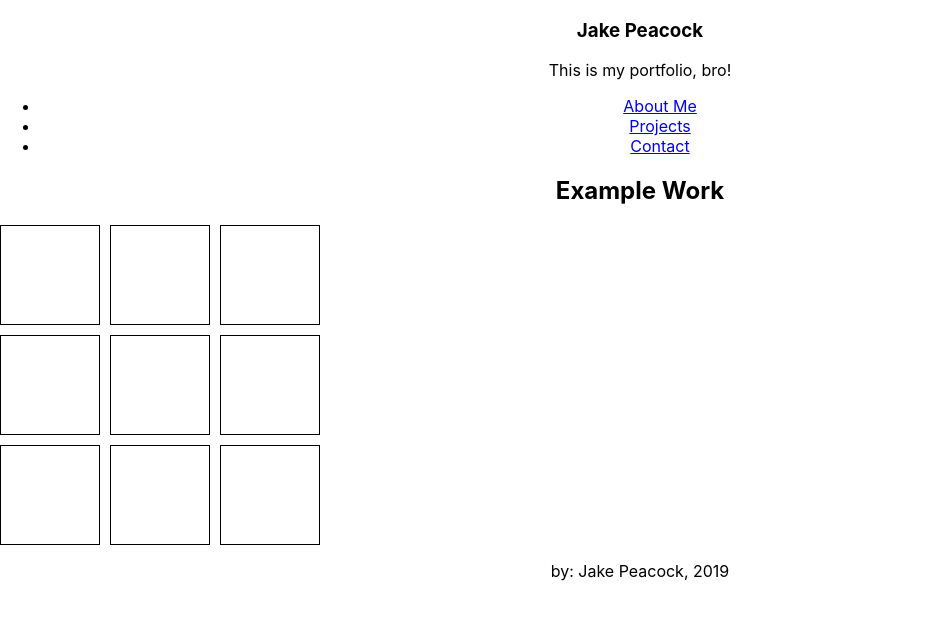
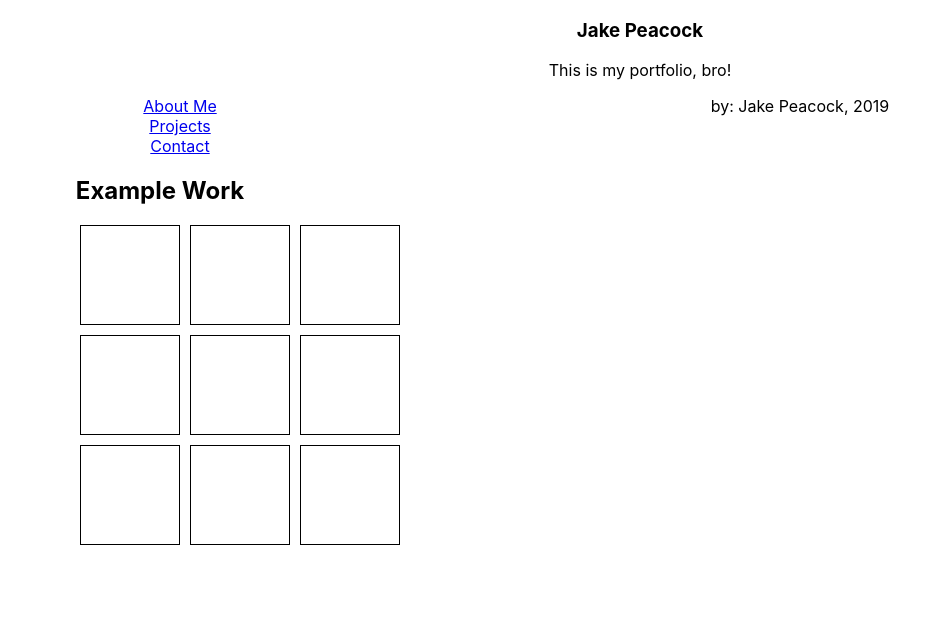
Before and after one commit to xurmeinBackUps/Portfolio2, a React (Create React App) app: page /projects in a window 1280 px wide. Shown: the top 620 px of the page, without its empty margins (0-952 px from the left). Built offline with nearby package versions, Linux system fonts and the light colour scheme; a web font is replaced by a local one.

Commit message:
styling-profiling-organizing...intergalactic, planetary

```diff
--- a/src/components/site/Projects.js
+++ b/src/components/site/Projects.js
@@ -2,8 +2,9 @@ import React from 'react';
 import '../../App.css'
 
 const Projects = () => (
+    <div className="projects-container">
+        <h2 className="projects-title">Example Work</h2>
         <section className="projects-container">
-        <h2 className="projects-title">Example Work</h2>
             <div className="projects-grid">
                 <div className="yelp"></div>
                 <div className="dokit"></div>
@@ -16,6 +17,7 @@ const Projects = () => (
                 <div className="gitHub"></div>
             </div>
         </section>
+    </div>
 );
 
 export default Projects;
--- a/src/css/Navigator.css
+++ b/src/css/Navigator.css
@@ -0,0 +1,7 @@
+.navigator{
+    float: left;
+}
+
+.nav-links{
+    list-style: none;
+}
--- a/src/css/Projects.css
+++ b/src/css/Projects.css
@@ -1,7 +1,7 @@
 
 
 .projects-grid{
-    margin: auto;
+    margin-left: 25%;
     display: grid;
     grid-template-columns: 100px 100px 100px;
     grid-template-rows: 100px 100px 100px;
```
Lines whose indentation alone changed are shown as unchanged.
